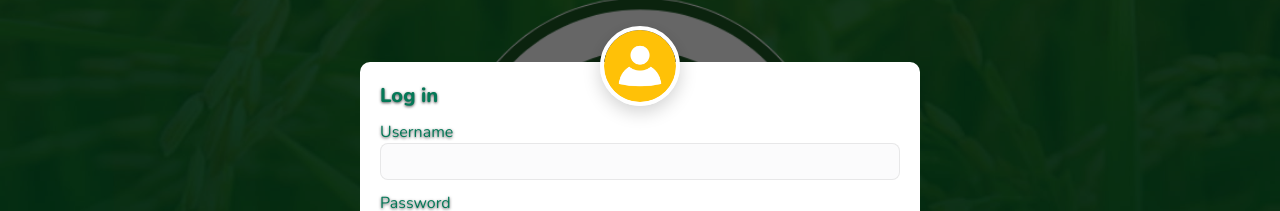
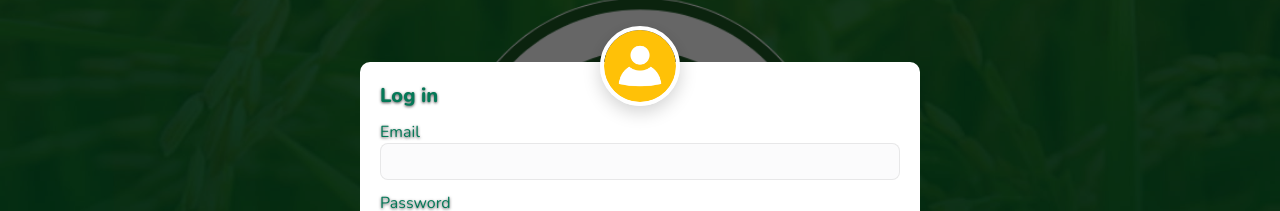
Before and after one commit to PooKYZZZ/riceguard, a React (Create React App) app in the folder frontend/: page / in a window 1280 px wide. Both pictures are taken after a click on the button "Log in". Shown: the part 199-410 px from the top of the page. Built offline with nearby package versions, Linux system fonts and the light colour scheme.

Commit message:
username removed

```diff
--- a/frontend/src/App.js
+++ b/frontend/src/App.js
@@ -8,9 +8,8 @@ function App() {
   const logoUrl = `${publicUrl}/logo.png`;
   const [loginOpen, setLoginOpen] = useState(false);
   const [signupOpen, setSignupOpen] = useState(false);
-  const [username, setUsername] = useState('');
+  const [loginEmail, setLoginEmail] = useState('');
   const [password, setPassword] = useState('');
-  const [signupUser, setSignupUser] = useState('');
   const [signupPass, setSignupPass] = useState('');
   const [signupEmail, setSignupEmail] = useState('');
   const [signupConfirm, setSignupConfirm] = useState('');
@@ -22,7 +21,7 @@ function App() {
 
   function closeLogin() {
     setLoginOpen(false);
-    setUsername('');
+    setLoginEmail('');
     setPassword('');
   }
 
@@ -32,7 +31,6 @@ function App() {
 
   function closeSignup() {
     setSignupOpen(false);
-    setSignupUser('');
     setSignupPass('');
     setSignupEmail('');
     setSignupConfirm('');
@@ -59,7 +57,7 @@ function App() {
       return;
     }
 
-    console.log('Signup submit', { signupUser, signupEmail, signupPass });
+    console.log('Signup submit', { signupEmail, signupPass });
     // TODO: send to backend or further processing
     closeSignup();
   }
@@ -67,12 +65,12 @@ function App() {
   function submitLogin(e) {
     e.preventDefault();
     // For now just log credentials (do not do this in production)
-    console.log('Login submit', { username, password });
+    console.log('Login submit', { loginEmail, password });
     // Close modal after submit
     closeLogin();
   }
 
-  // Debug helper: when modal is open, log focus changes to see which element is focused
+
   useEffect(() => {
     if (!loginOpen) return;
     function onFocusIn(e) {
@@ -108,8 +106,8 @@ function App() {
               <h2>Log in</h2>
             <form onSubmit={submitLogin}>
               <div className="field">
-                <span className="label-text">Username</span>
-                <input id="username" value={username} onChange={(e) => setUsername(e.target.value)} required />
+                <span className="label-text">Email</span>
+                <input id="loginEmail" type="email" value={loginEmail} onChange={(e) => setLoginEmail(e.target.value)} required />
               </div>
               <div className="field">
                 <span className="label-text">Password</span>
@@ -131,10 +129,7 @@ function App() {
             </div>
             <h2>Sign Up</h2>
             <form onSubmit={submitSignup}>
-              <div className="field">
-                <span className="label-text">Username</span>
-                <input id="signupUser" value={signupUser} onChange={(e) => setSignupUser(e.target.value)} required />
-              </div>
+              {/* Username removed from signup form per request */}
               <div className="field">
                 <span className="label-text">Email</span>
                 <input id="signupEmail" type="email" value={signupEmail} onChange={(e) => setSignupEmail(e.target.value)} required />
```
